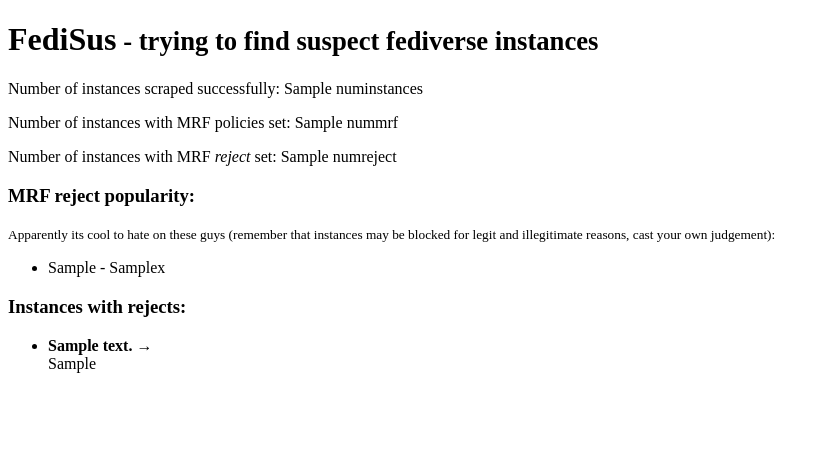
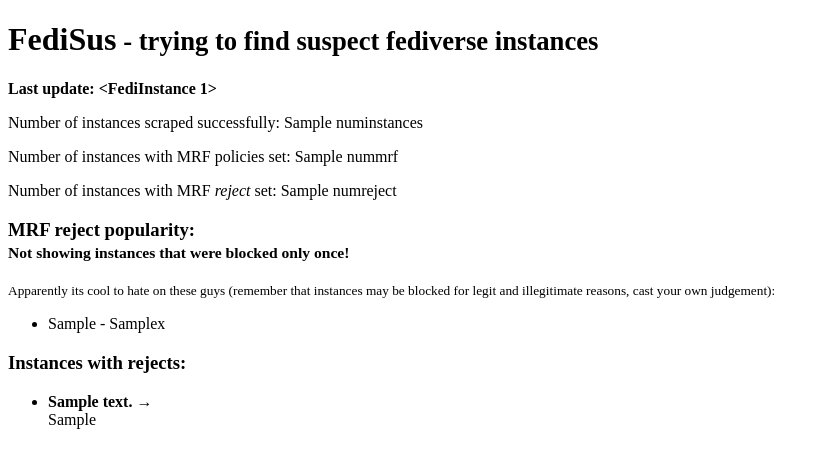
Before and after one commit to SharkyRawr/fedisus, a Flask app: template templates/simple_index.html in a window 1280 px wide. Shown: the top 468 px of the page, without its empty margins (0-829 px from the left). Run offline with Flask 2, Linux system fonts and the light colour scheme; tables that the repository leaves empty hold one stand-in row (values such as "Sample post"); the template is opened without the code that fills it: values that come from a table or form of the project are taken from there, most other values are stand-ins (such as "Sample title", 1, 10 or a date in 2020).

Commit message:
scrape fix Added last scrape timestamp to webinterface

```diff
--- a/app.py
+++ b/app.py
@@ -26,6 +26,10 @@
                     r[reject] += 1
                 else:
                     r[reject] = 1
+
+        for k in list(r.keys()):
+            if r[k] <= 1:
+                del r[k]
         return OrderedDict(sorted(r.items(), key=operator.itemgetter(1), reverse=True))
 
     ctx = {
@@ -35,7 +39,8 @@
             'numreject': with_reject.count(),
         },
         'rejects': with_reject.all(),
-        'reject_popularity': count_reject_popularity(with_reject.all())
+        'reject_popularity': count_reject_popularity(with_reject.all()),
+        'last_update': FediInstance.query.order_by(FediInstance.modified_at.desc()).first().modified_at
     }
 
     return render_template('simple_index.html', **ctx)
--- a/scrape.py
+++ b/scrape.py
@@ -31,7 +31,7 @@
     from models import FediInstance
     with app.app_context():
         with open('instances.txt') as f:
-            while (line := f.readline().strip()) is not None:
+            while (line := f.readline().strip()) != "":
                 nodeaddress = line
                 ni = get_nodeinfo(nodeaddress)
                 if ni is None:
--- a/templates/simple_index.html
+++ b/templates/simple_index.html
@@ -5,11 +5,13 @@
 
 <h1>FediSus<small> - trying to find suspect fediverse instances</small></h1>
 
+<p><strong>Last update: {{last_update}}</strong></p>
+
 <p>Number of instances scraped successfully: {{stats.numinstances}}</p>
 <p>Number of instances with MRF policies set: {{stats.nummrf}}</p>
 <p>Number of instances with MRF <i>reject</i> set: {{stats.numreject}}</p>
 
-<h3>MRF reject popularity:</h3>
+<h3>MRF reject popularity:<br><small>Not showing instances that were blocked only once!</small></h3>
 <small>Apparently its cool to hate on these guys (remember that instances may be blocked for legit and illegitimate reasons, cast your own judgement):</small>
 <ul>
     {% for rp, n in reject_popularity.items() %}
```
